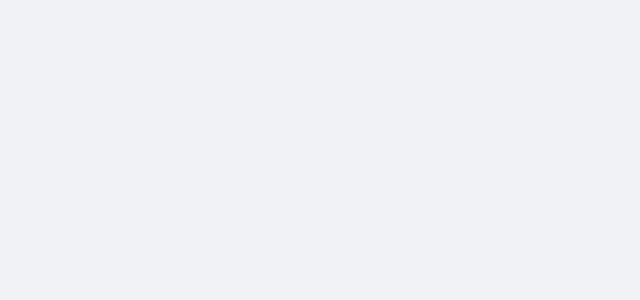
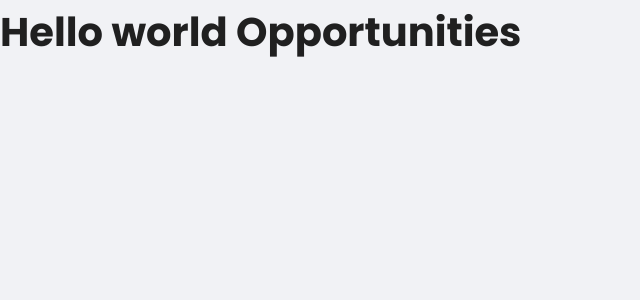
Before and after one commit to talhimahdi/eschara-invest, a Next.js app: page /opportunities in a window 1280 px wide. Before the commit this address had no page. Shown: the top 300 px of the page, without its empty margins (0-640 px from the left). Built offline with nearby package versions, Linux system fonts and the light colour scheme.

Commit message:
hello opp

```diff
--- a/app/opportunities/page.js
+++ b/app/opportunities/page.js
@@ -1,4 +1,5 @@
 import { redirect } from "next/navigation";
 export default async function Opportunities() {
-  redirect("/opportunities/all");
+  return (<h1>Hello world Opportunities</h1>);
+  // redirect("/opportunities/all");
 }
--- a/app/page.js
+++ b/app/page.js
@@ -1,5 +1,4 @@
 import { redirect } from "next/navigation";
 export default async function Home() {
-  return (<h1>Hello world</h1>);
-  // redirect("/opportunities");
+  redirect("/opportunities");
 }
```
